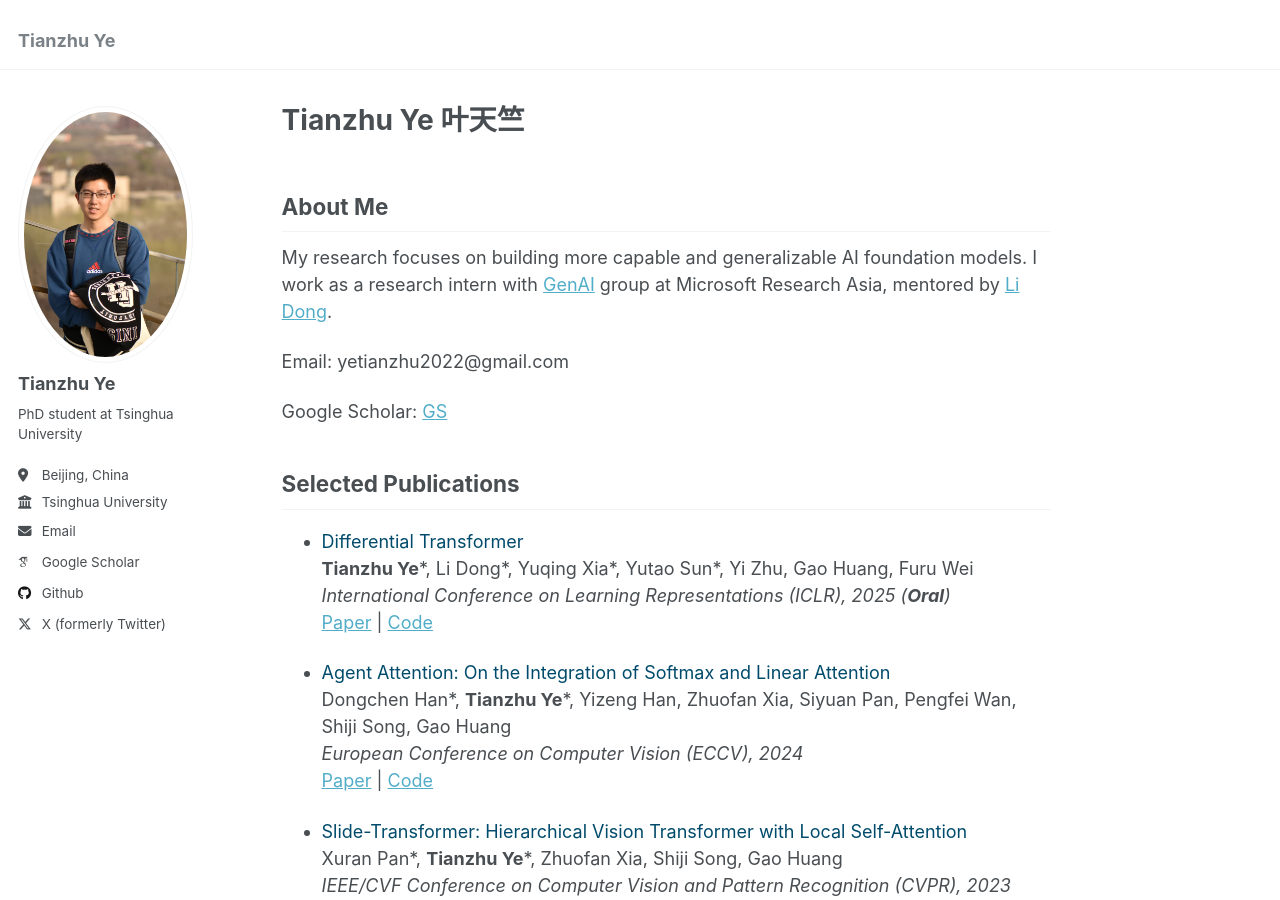
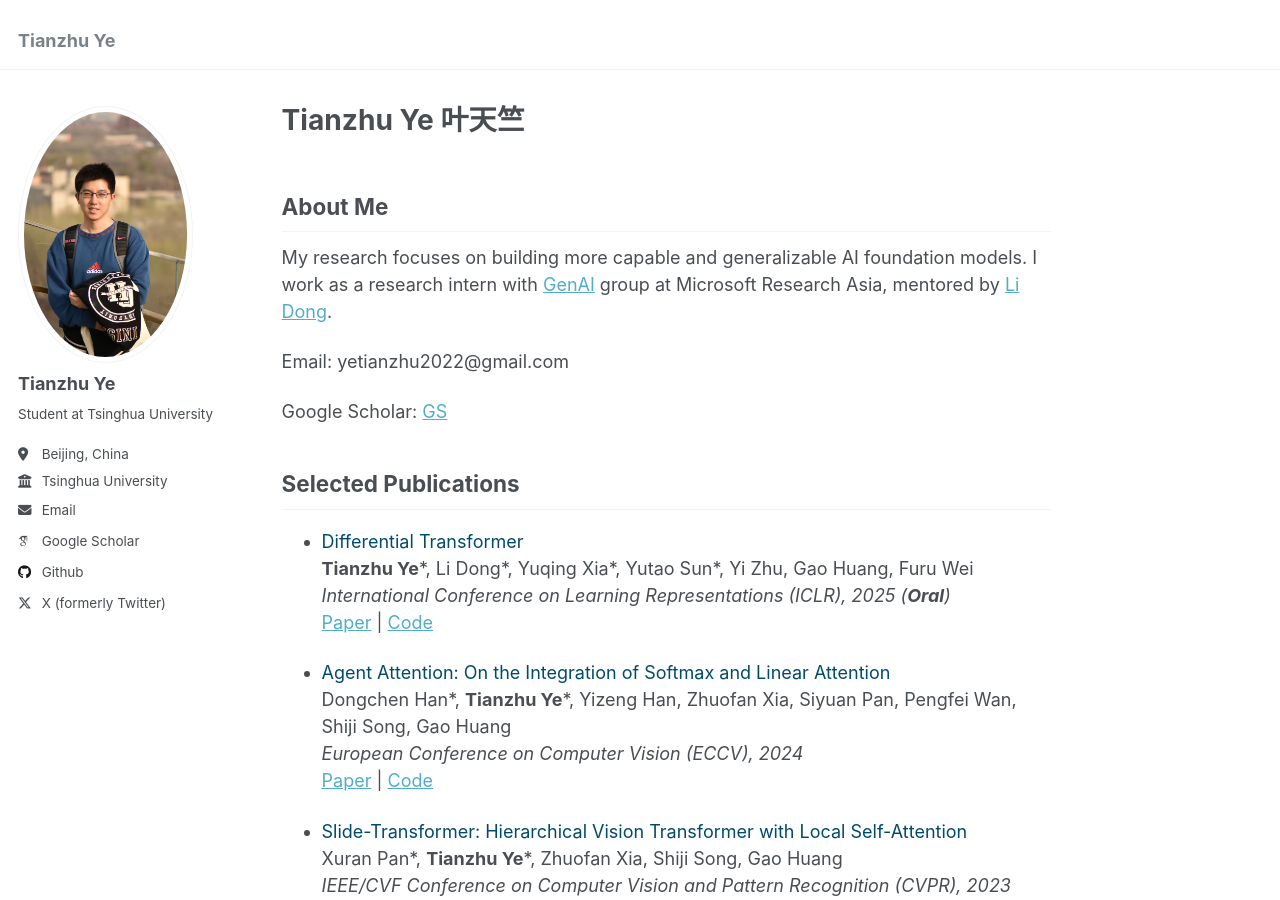
Before and after one commit to YTianZHU/YTianZHU.github.io, a Jekyll site: the page built from _pages/about.md, in a window 1280 px wide and 900 px high. Built offline with Jekyll 4.4.1, drawn with Linux system fonts in a browser that asks for light colours; some web fonts are replaced.

Commit message:
Update _config.yml

```diff
--- a/_config.yml
+++ b/_config.yml
@@ -11,7 +11,7 @@ locale                   : "en-US"
 title                    : "Tianzhu Ye"
 title_separator          : "-"
 name                     : &name "Tianzhu Ye"
-description              : &description "PhD student at Tsinghua University"
+description              : &description "Student at Tsinghua University"
 url                      : https://YTianZHU.github.io # the base hostname & protocol for your site e.g. "https://mmistakes.github.io"
 baseurl                  : "" # the subpath of your site, e.g. "/blog"
 repository               : "YTianZHU/YTianZHU.github.io"
@@ -24,11 +24,11 @@ author:
   avatar           : "my_profile.png"
   name             : "Tianzhu Ye"
   pronouns         : # example: "she/her"
-  bio              : "PhD student at Tsinghua University"
+  bio              : "Student at Tsinghua University"
   location         : "Beijing, China"
   employer         : "Tsinghua University"
   uri              : # URL
-  email            : "ytz24@mails.tsinghua.edu.cn"
+  email            : "yetianzhu2022@gmail.com"
 
   # Academic websites
   arxiv            : # URL - Update with the correct link to your profile
```
